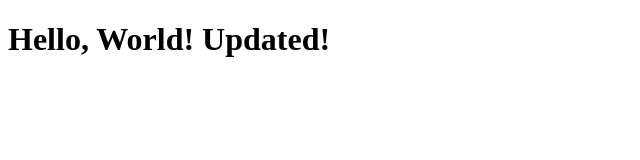
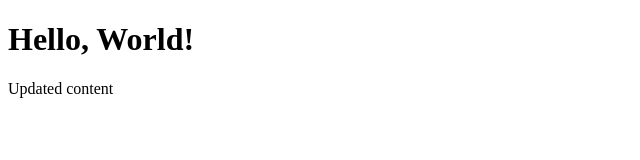
Before and after one commit to safayavatsal/simple_html_project, a plain HTML site: page index.html in a window 1280 px wide. Shown: the whole page, without its empty margins (0-640 px from the left). Drawn offline with Linux system fonts and the light colour scheme.

Commit message:
Update index.html

```diff
--- a/index.html
+++ b/index.html
@@ -7,7 +7,10 @@
     </head>
     <body>
         <h1>
-            Hello, World! Updated!
+            Hello, World!
         </h1>
+        <p>
+            Updated content
+        </p>
     </body>
 </html>
```
